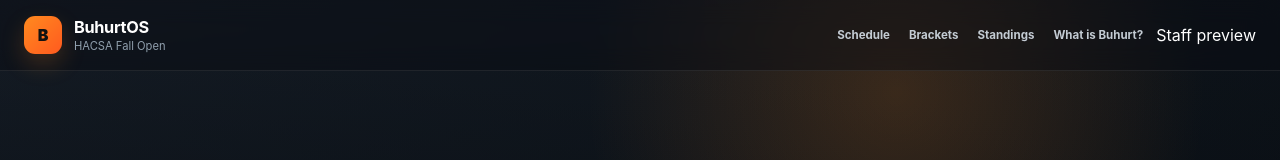
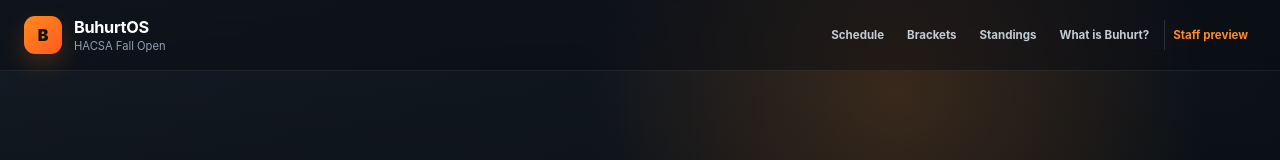
Before and after one commit to dothecoolwip1/BuhurtOS, a React (Vite) app: page /#/public in a window 1280 px wide. Shown: the top 160 px of the page. Built offline with nearby package versions, Linux system fonts and the light colour scheme.

Commit message:
Style spectator prototype return link

```diff
--- a/src/styles.css
+++ b/src/styles.css
@@ -433,7 +433,7 @@ small{color:var(--muted)}
 .show-public-hero{padding:20px max(24px,calc((100vw - 1280px)/2));min-height:460px;display:flex;flex-direction:column;justify-content:flex-end;background:radial-gradient(circle at 70% 20%,rgba(255,138,31,.18),transparent 32%),linear-gradient(180deg,rgba(9,13,18,.15),#090d12),linear-gradient(125deg,#171f29,#0b1117)}
 .show-public-nav{position:absolute;top:0;left:0;right:0;padding:16px max(24px,calc((100vw - 1280px)/2));display:flex;align-items:center;justify-content:space-between;border-bottom:1px solid rgba(255,255,255,.08);background:rgba(9,13,18,.45);backdrop-filter:blur(12px)}
 .show-public-nav>div:last-child{display:flex;gap:7px}
-.show-public-nav button{border:0;background:none;color:#c3cbd3;font-size:.72rem;font-weight:750}
+.show-public-nav button,.show-public-staff-link{border:0;background:none;color:#c3cbd3;font-size:.72rem;font-weight:750;padding:8px}.show-public-staff-link{border-left:1px solid rgba(255,255,255,.12);color:var(--accent)}
 .show-public-live-label{display:flex;align-items:center;gap:9px;font-size:.72rem;font-weight:900;letter-spacing:.12em;color:#ff9195;margin-bottom:12px}
 .show-public-hero h1{font-size:clamp(3rem,7vw,6.5rem);max-width:900px;margin-bottom:.5rem}
 .show-public-hero>p{font-size:1rem;color:#bec8d1}
```
